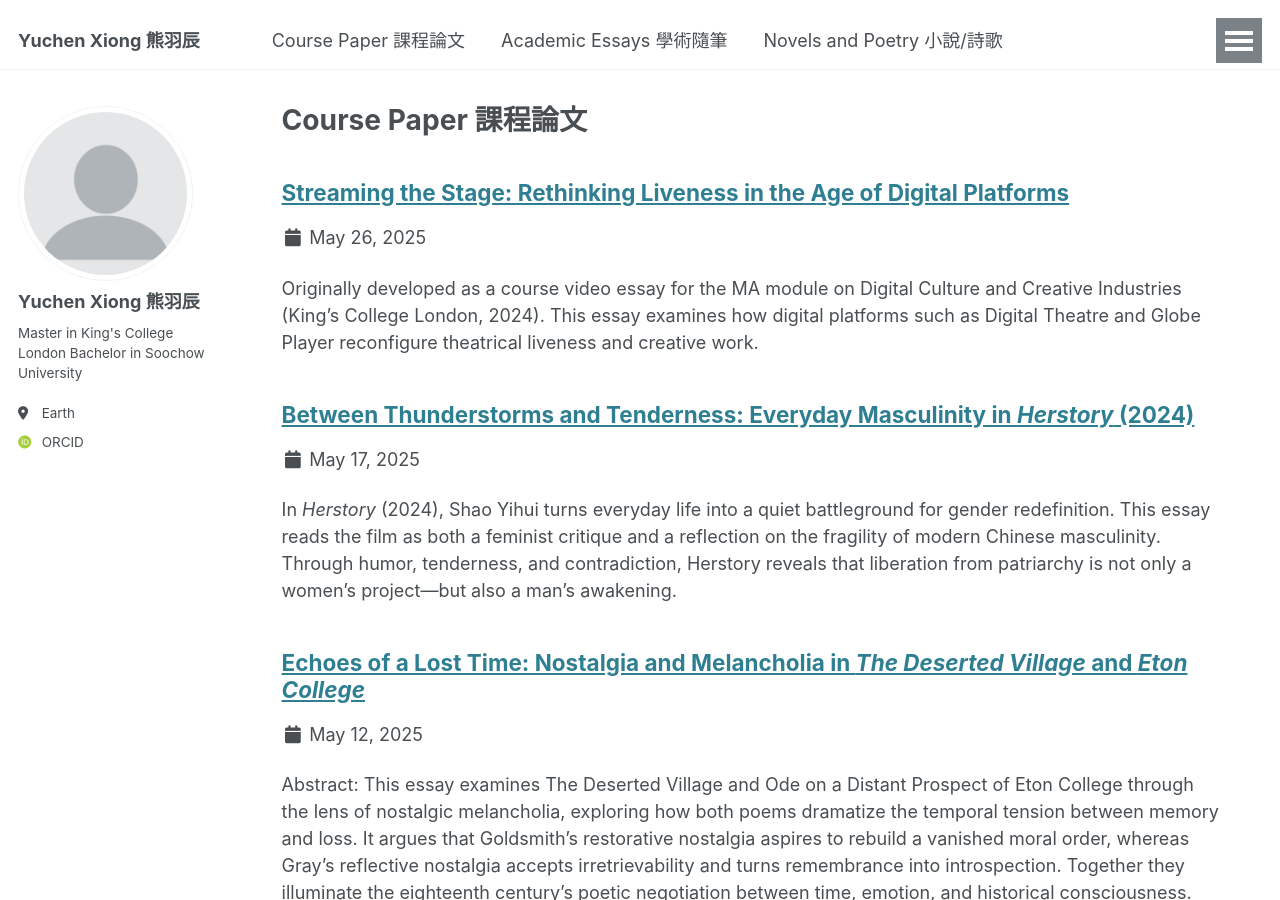
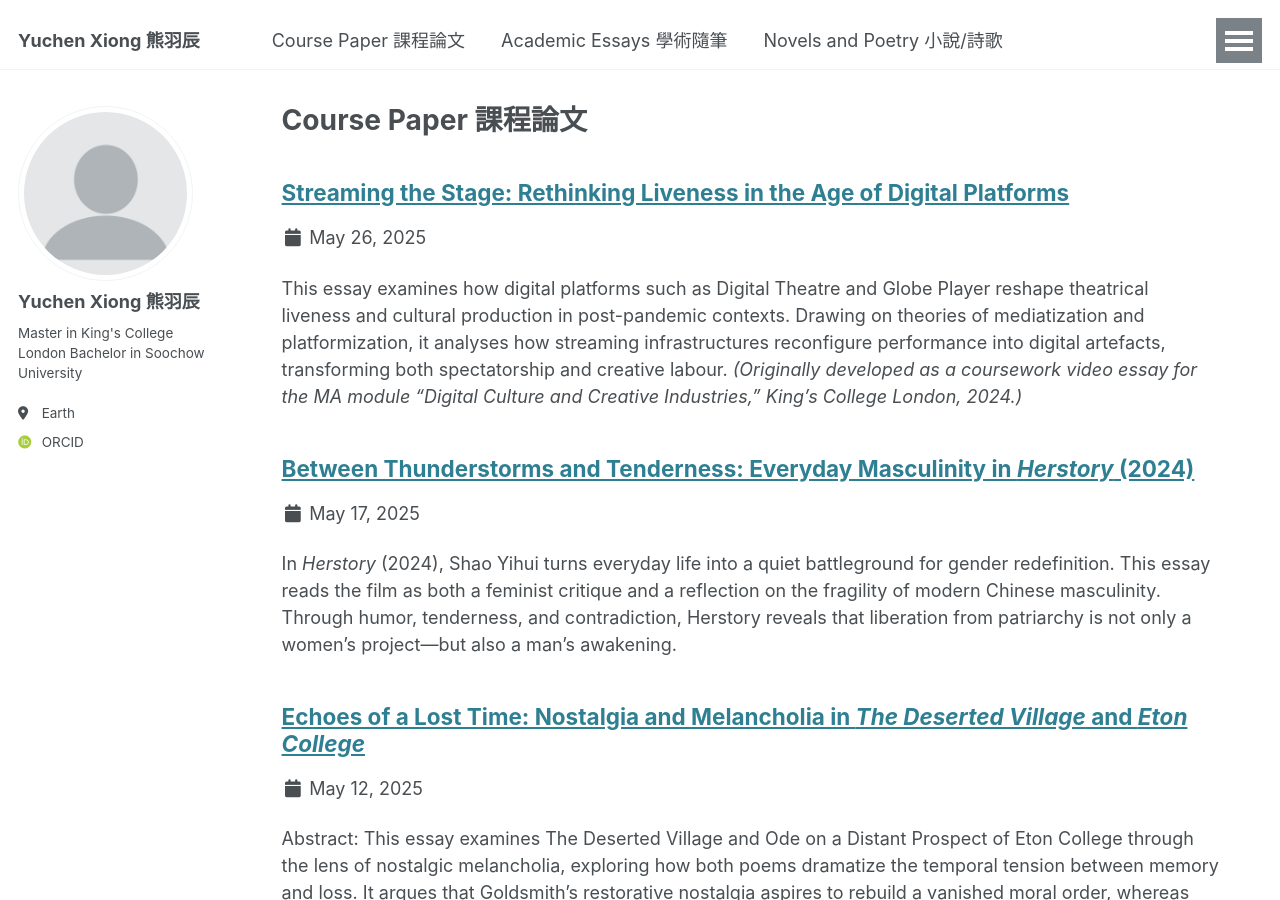
Before and after one commit to yuchen2402/yuchen2402.github.io, a Jekyll site: the page built from _pages/coursepaper.html, in a window 1280 px wide and 900 px high. Built offline with Jekyll 4.4.1, drawn with Linux system fonts in a browser that asks for light colours; some web fonts are replaced.

Commit message:
Update video.md

```diff
--- a/_coursepaper/video.md
+++ b/_coursepaper/video.md
@@ -1,6 +1,6 @@
 ---
 title: "Streaming the Stage: Rethinking Liveness in the Age of Digital Platforms"
-excerpt: "Originally developed as a course video essay for the MA module on Digital Culture and Creative Industries (King’s College London, 2024). This essay examines how digital platforms such as Digital Theatre and Globe Player reconfigure theatrical liveness and creative work."
+excerpt: "This essay examines how digital platforms such as Digital Theatre and Globe Player reshape theatrical liveness and cultural production in post-pandemic contexts. Drawing on theories of mediatization and platformization, it analyses how streaming infrastructures reconfigure performance into digital artefacts, transforming both spectatorship and creative labour. _(Originally developed as a coursework video essay for the MA module “Digital Culture and Creative Industries,” King’s College London, 2024.)_"
 permalink: /coursepaper/video/
 date: 2025-05-26
 author_profile: true
```
